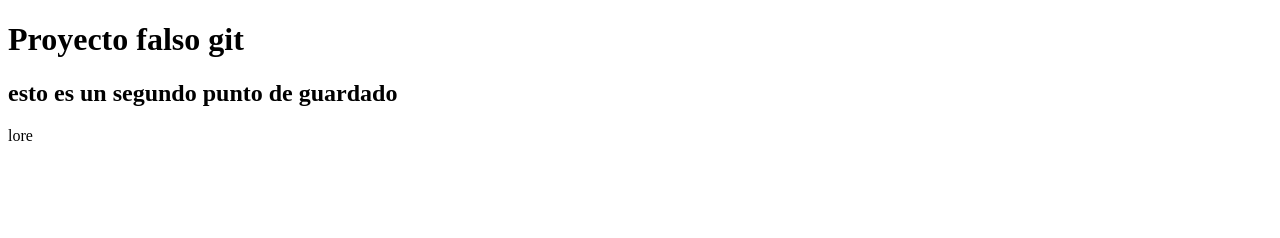
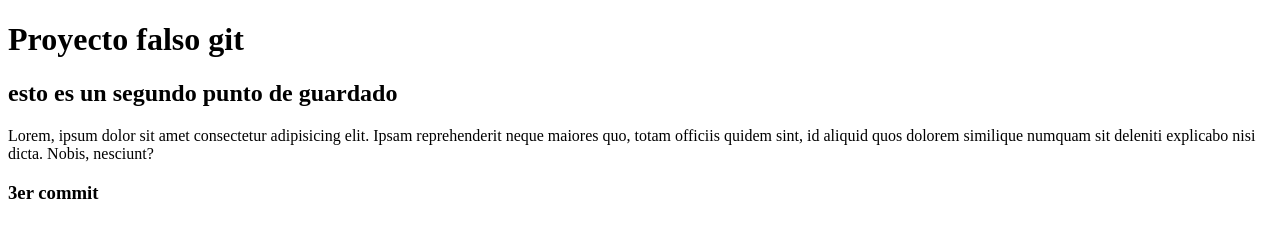
Before and after one commit to lucianaines87/comi--sabado, a plain HTML site: page index.html in a window 1280 px wide. Drawn offline with Linux system fonts and the light colour scheme.

Commit message:
tercer commit

```diff
--- a/index.html
+++ b/index.html
@@ -10,7 +10,8 @@
 <body>
     <h1>Proyecto falso git</h1>
     <h2>esto es un segundo punto de guardado</h2>
-    <p>lore</p>
+    <p>Lorem, ipsum dolor sit amet consectetur adipisicing elit. Ipsam reprehenderit neque maiores quo, totam officiis quidem sint, id aliquid quos dolorem similique numquam sit deleniti explicabo nisi dicta. Nobis, nesciunt?</p>
+    <h3>3er commit</h3>
 
 </body>
 </html>
```
